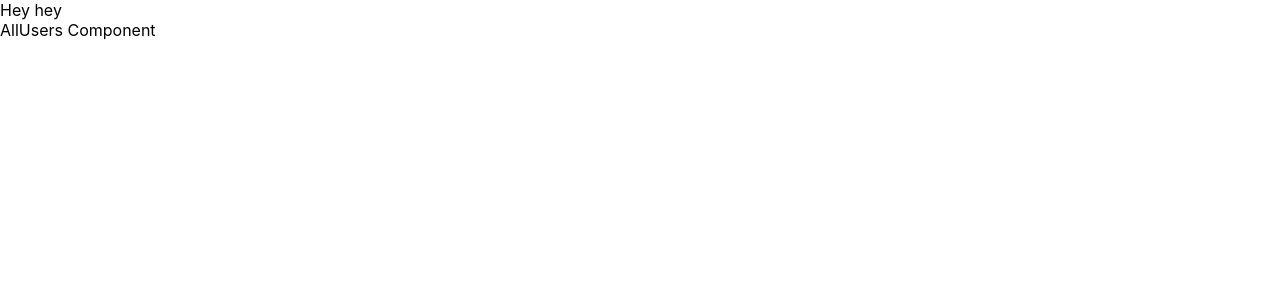
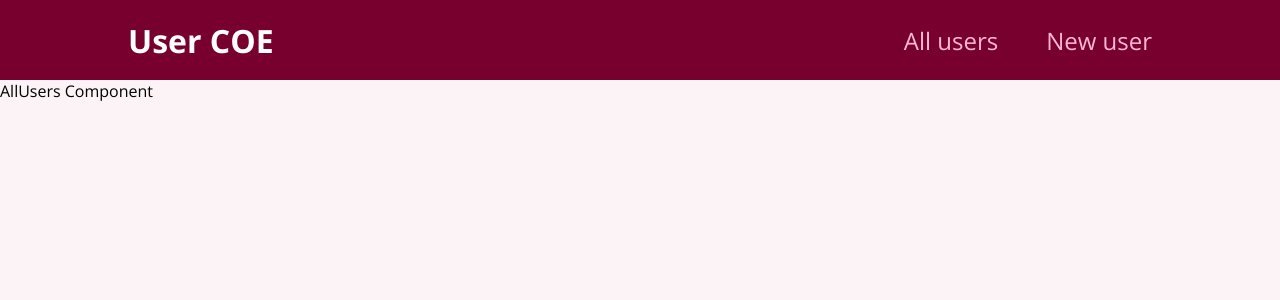
Before and after one commit to buentellopc/user-react, a React (Create React App) app: page / in a window 1280 px wide. Shown: the top 300 px of the page. Built offline with nearby package versions, Linux system fonts and the light colour scheme.

Commit message:
Add static navigation

```diff
--- a/src/App.js
+++ b/src/App.js
@@ -2,11 +2,12 @@ import "./App.css";
 import { Routes, Route } from "react-router-dom";
 import AllUsers from "./components/pages/AllUsers/AllUsers";
 import NewUser from "./components/pages/NewUser/NewUser";
+import MainNavigation from "./components/layout/MainNavigation/MainNavigation";
 
 function App() {
   return (
     <div className="App">
-      Hey hey
+      <MainNavigation />
       <Routes>
         <Route path="/" element={<AllUsers />} />
         <Route path="/new-user" element={<NewUser />} />
--- a/src/components/layout/MainNavigation/MainNavigation.js
+++ b/src/components/layout/MainNavigation/MainNavigation.js
@@ -1,11 +1,22 @@
-import React from 'react';
-import PropTypes from 'prop-types';
-import styles from './MainNavigation.module.css';
+import React from "react";
+import PropTypes from "prop-types";
+import styles from "./MainNavigation.module.css";
+import { Link } from "react-router-dom";
 
 const MainNavigation = () => (
-  <div className={styles.MainNavigation}>
-    MainNavigation Component
-  </div>
+  <header className={styles.header}>
+    <div className={styles.logo}>User COE</div>
+    <nav>
+      <ul>
+        <li>
+          <Link to="/">All users</Link>
+        </li>
+        <li>
+          <Link to="/new-user">New user</Link>
+        </li>
+      </ul>
+    </nav>
+  </header>
 );
 
 MainNavigation.propTypes = {};
--- a/src/components/layout/MainNavigation/MainNavigation.module.css
+++ b/src/components/layout/MainNavigation/MainNavigation.module.css
@@ -1 +1,50 @@
-.MainNavigation {}
+.MainNavigation {
+}
+
+.header {
+  width: 100%;
+  height: 5rem;
+  display: flex;
+  align-items: center;
+  justify-content: space-between;
+  background-color: #77002e;
+  padding: 0 10%;
+}
+
+.logo {
+  font-size: 2rem;
+  color: white;
+  font-weight: bold;
+}
+
+.header ul {
+  list-style: none;
+  margin: 0;
+  padding: 0;
+  display: flex;
+  align-items: baseline;
+}
+
+.header li {
+  margin-left: 3rem;
+}
+
+.header a {
+  text-decoration: none;
+  font-size: 1.5rem;
+  color: #fcb8d2;
+}
+
+.header a:hover,
+.header a:active,
+.header a.active {
+  color: white;
+}
+
+.badge {
+  background-color: #cc2062;
+  color: white;
+  border-radius: 12px;
+  padding: 0 1rem;
+  margin-left: 0.5rem;
+}
--- a/src/index.css
+++ b/src/index.css
@@ -1,13 +1,21 @@
-body {
-  margin: 0;
-  font-family: -apple-system, BlinkMacSystemFont, 'Segoe UI', 'Roboto', 'Oxygen',
-    'Ubuntu', 'Cantarell', 'Fira Sans', 'Droid Sans', 'Helvetica Neue',
-    sans-serif;
-  -webkit-font-smoothing: antialiased;
-  -moz-osx-font-smoothing: grayscale;
+@import url("https://fonts.googleapis.com/css2?family=Open+Sans:wght@400;700&display=swap");
+
+* {
+  box-sizing: border-box;
 }
 
-code {
-  font-family: source-code-pro, Menlo, Monaco, Consolas, 'Courier New',
-    monospace;
+body {
+  font-family: "Open Sans", sans-serif;
+  margin: 0;
+  background-color: #fcf3f6;
 }
+
+h1 {
+  font-size: 2.5rem;
+  color: #2c292b;
+}
+
+h2 {
+  font-size: 1.5rem;
+  color: #2c292b;
+}
```
